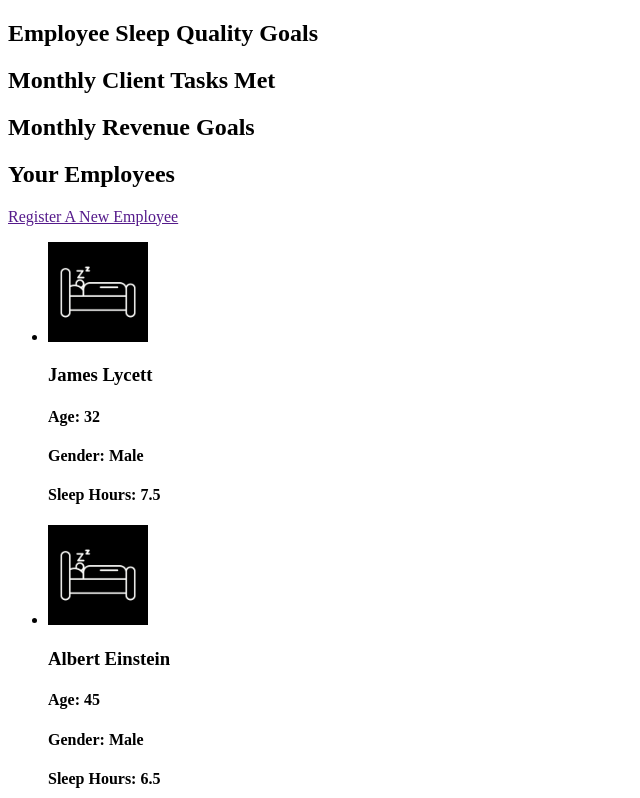
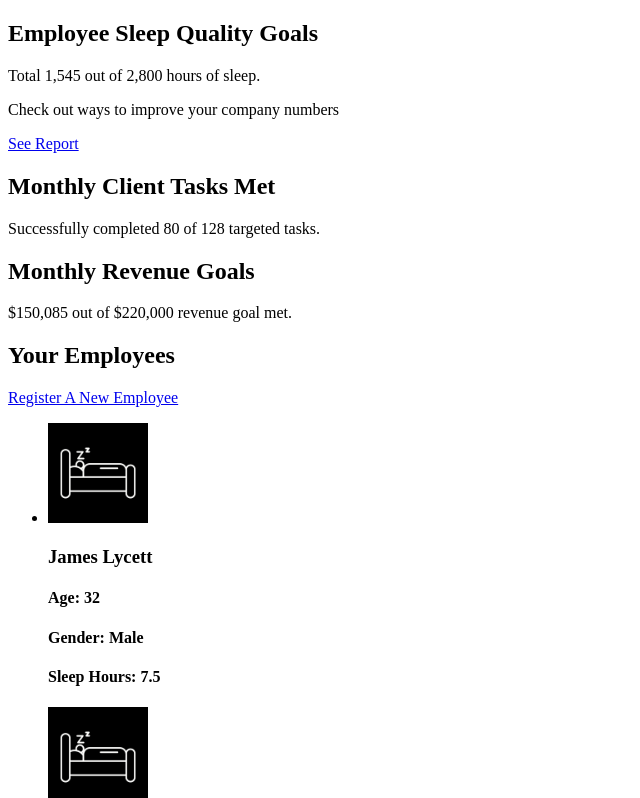
Before and after one commit to EngineerPehr/winter_24_hackathon, a React (Create React App) app in the folder frontend/: page /admin/home in a window 1280 px wide. Shown: the top 798 px of the page, without its empty margins (0-640 px from the left). Built offline with nearby package versions, Linux system fonts and the light colour scheme.

Commit message:
finished up the basic html for adminHome and replaced the <a> elements with react-router-dom <Link> elements, used some placeholder data for goals

```diff
--- a/frontend/src/adminHome/AdminHome.js
+++ b/frontend/src/adminHome/AdminHome.js
@@ -1,6 +1,15 @@
 import React from "react";
+import { Link } from "react-router-dom";
 import { employees } from "../utils/api";
 import EmployeesList from "./EmployeesList";
+
+// Placeholder admin goals data:
+const goals = {
+    sleepHoursThisMonth: 1545,
+    sleepHoursGoal: 2800,
+    revenueThisMonth: 150085,
+    revenueGoal: 220000
+}
 
 function AdminHome() {
 
@@ -8,16 +17,21 @@ function AdminHome() {
         <>
             <div>
                 <h2>Employee Sleep Quality Goals</h2>
+                <p>Total {goals.sleepHoursThisMonth.toLocaleString()} out of {goals.sleepHoursGoal.toLocaleString()} hours of sleep.</p>
+                <p>Check out ways to improve your company numbers</p>
+                <Link to="">See Report</Link>
             </div>
             <div>
                 <h2>Monthly Client Tasks Met</h2>
+                <p>Successfully completed 80 of 128 targeted tasks.</p>
             </div>
             <div>
                 <h2>Monthly Revenue Goals</h2>
+                <p>${goals.revenueThisMonth.toLocaleString()} out of ${goals.revenueGoal.toLocaleString()} revenue goal met.</p>
             </div>
             <div>
                 <h2>Your Employees</h2>
-                <a href="">Register A New Employee</a>
+                <Link to="">Register A New Employee</Link>
                 <div>
                     <EmployeesList employees={employees}/>
                 </div>
--- a/frontend/src/utils/api.js
+++ b/frontend/src/utils/api.js
@@ -1,6 +1,6 @@
 const API_BASE_URL = process.env.REACT_APP_API_BASE_URL || "http://localhost:5001";
 
-// Some sample data to play around with until we get the backend connected
+// Some placeholder data to play around with until we get the backend connected
 export const employees = [
     {
         person_id: 1,
```
